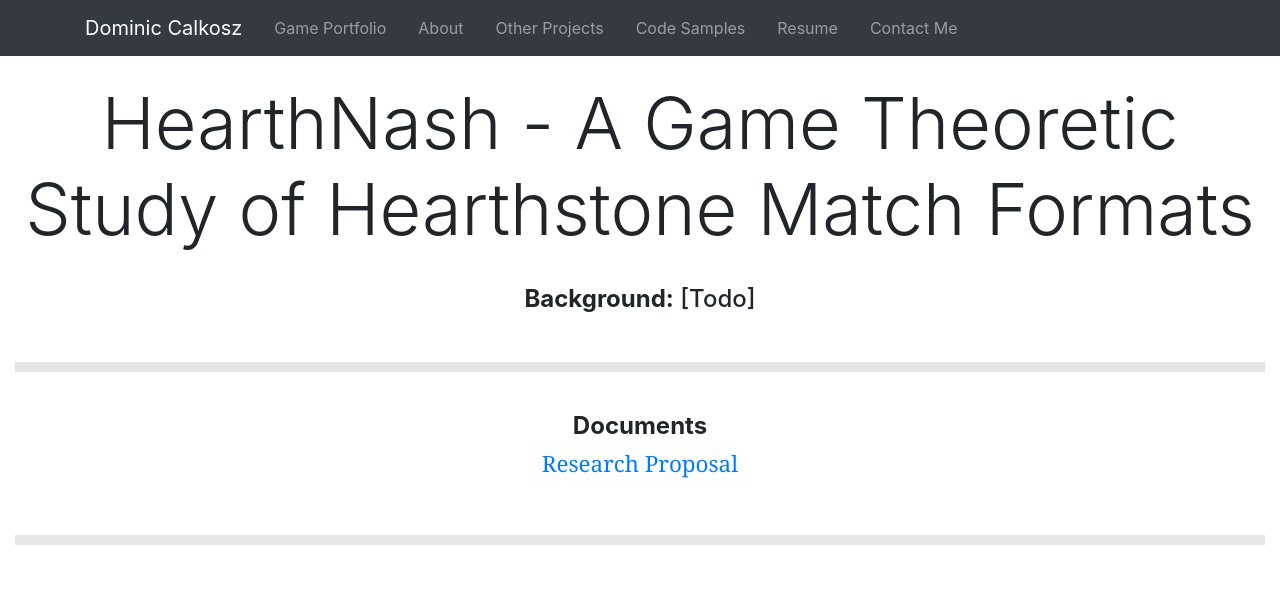
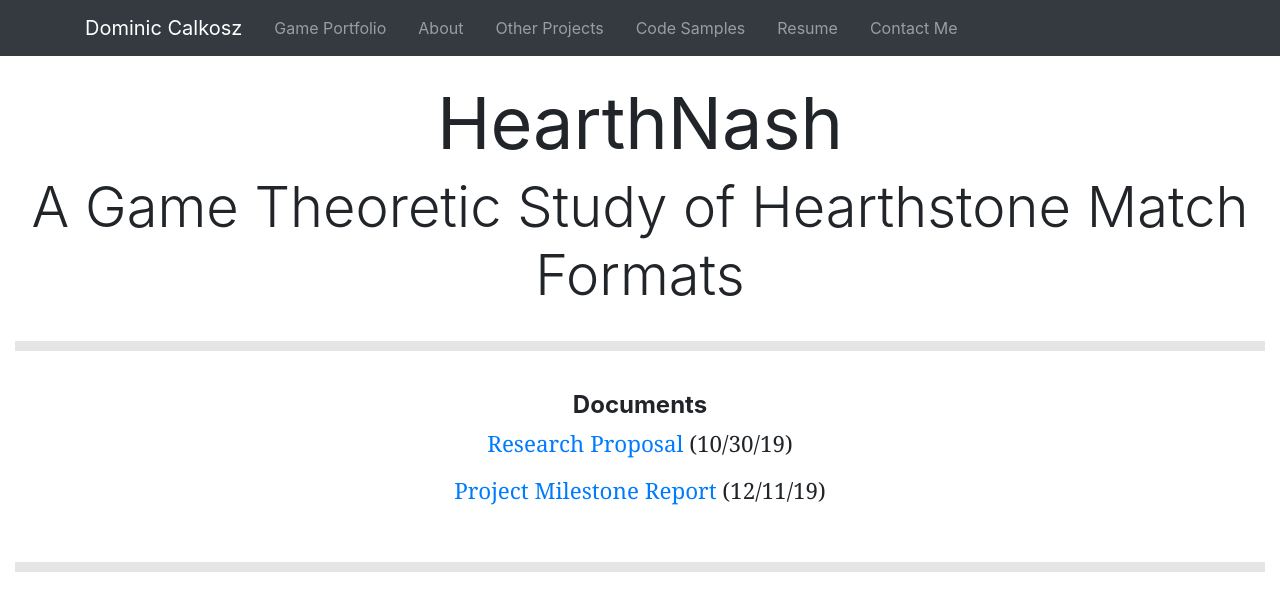
Before and after one commit to Dmcdominic/Dmcdominic.github.io, a Jekyll site: the page built from HearthNash.html, in a window 1280 px wide. Shown: the top 611 px of the page. Built offline with Jekyll 4.4.1, drawn with Linux system fonts in a browser that asks for light colours; nearby versions of some CDN libraries.

Commit message:
Updated HearthNash page with Project Milestone Report

```diff
--- a/HearthNash.html
+++ b/HearthNash.html
@@ -7,22 +7,25 @@ title: HearthNash
 	<!-- Title -->
 	<div class="row mb-4">
 		<div class="col-sm-12">
-			<h1 class="display-3 text-center">HearthNash - A Game Theoretic Study of Hearthstone Match Formats</h1>
+			<h1 class="display-3 text-center"><b>HearthNash</b></h1>
+			<h2 class="display-4 text-center">A Game Theoretic Study of Hearthstone Match Formats</h2>
 		</div>
 	</div>
 
 	<!-- Background -->
-	<h4 class="text-center ml-5 mr-5"><b>Background:</b> [Todo]
+	<!-- <h4 class="text-center ml-5 mr-5"><b>Background:</b> [Todo]
 	</h4>
+	<br> -->
 
-	<br>
 	<hr class="break">
 	<br>
 
 	<!-- Proposal -->
 	<h4 class="text-center ml-5 mr-5"><b>Documents</b>
 	</h4>
-	<p class="text-center ml-5 mr-5"><a href="/HearthNash/HearthNash Research Proposal.pdf">Research Proposal</a>
+	<p class="text-center ml-5 mr-5"><a href="/HearthNash/HearthNash Research Proposal.pdf">Research Proposal</a> (10/30/19)
+	</p>
+	<p class="text-center ml-5 mr-5"><a href="/HearthNash/HearthNash Project Milestone Report.pdf">Project Milestone Report</a> (12/11/19)
 	</p>
 
 	<br>
```
Also changed, not shown: 1 other file.
